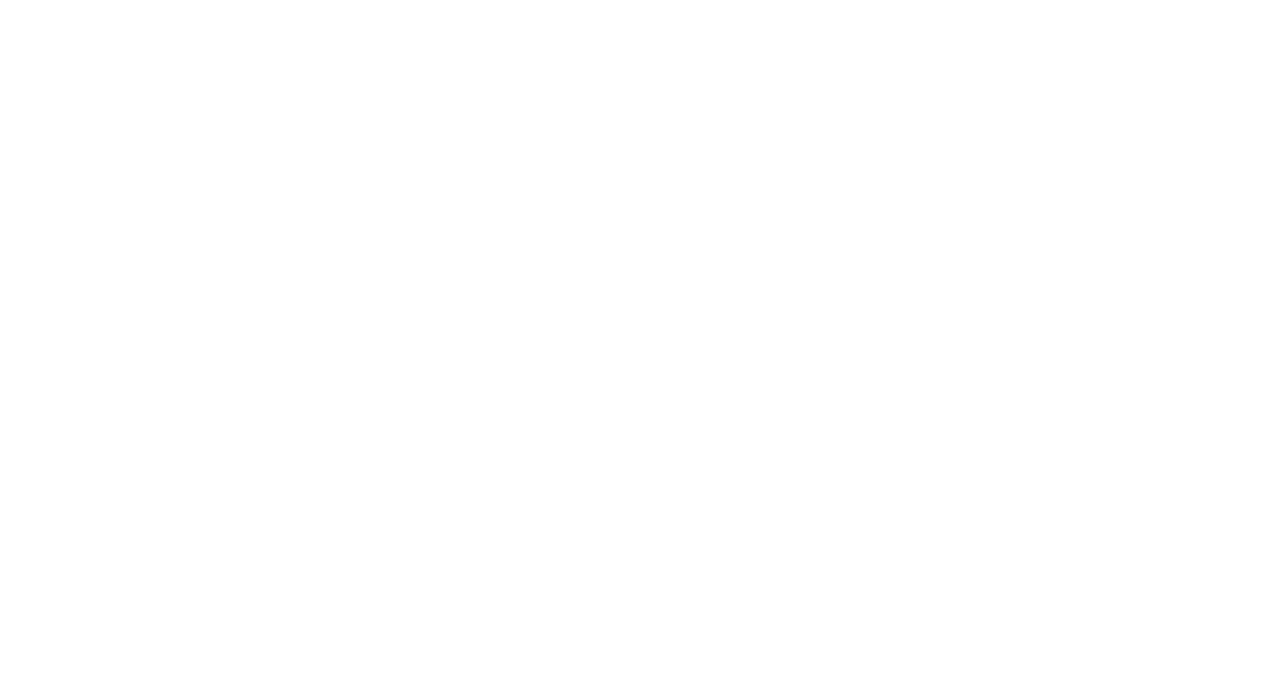
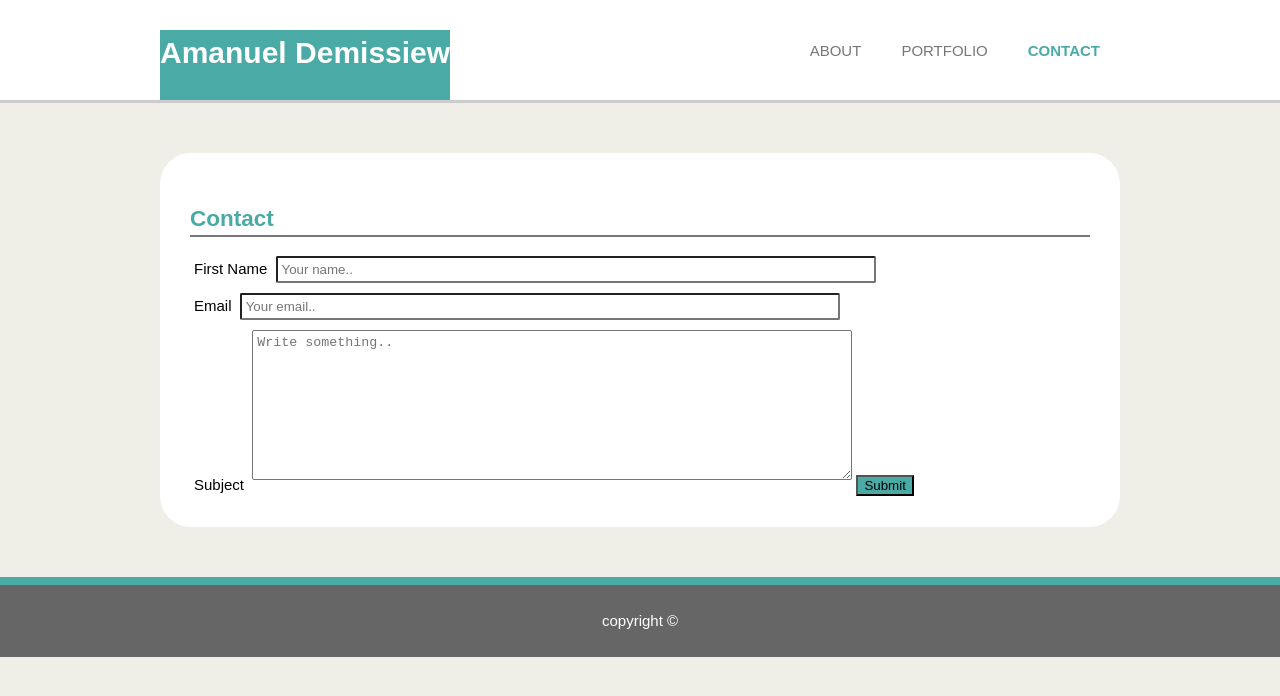
Before and after one commit to azdemissiew/Basic--portfolio, a plain HTML site: page contact.html in a window 1280 px wide. Drawn offline with Linux system fonts and the light colour scheme.

Commit message:
added html and css

```diff
--- a/assets/css/style.css
+++ b/assets/css/style.css
@@ -4,12 +4,21 @@ body{
     line-height: 1.5;
     margin:0;
     padding:0;
-    background-color: #ffffff;
+    background-color:#efeee7;
 }
+/*global*/
 .container{
-    width: 960px;
+    width:960px;
     margin:auto;
     overflow:hidden;
+}
+section .box{
+    padding:30px;
+    margin-top: 50px;
+    margin-bottom:50px;
+    border-radius: 31px;
+    background-color:#ffffff;
+
 }
 img{
     width: 200px;
@@ -18,7 +27,7 @@ img{
   float: left;
 }
 
-ul{
+ ul{
     margin:0;
     padding:0;
 }
@@ -29,6 +38,7 @@ header{
     padding-top:30px;
     min-height:70px;
     border-bottom:#cccccc 3px solid;
+
 }
 
 header a{
@@ -36,6 +46,7 @@ header a{
     text-decoration: none;
     text-transform:uppercase;
     font-size: 15px;
+
 }
 
 header li{
@@ -48,7 +59,11 @@ header #branding {
     float:left;
 }
 header #branding h1{
+    width:150;
+    height:70px;
     margin:0;
+    color:white;
+    background-color:#4aaaa5;
 }
 header nav {
     float:right;
@@ -57,12 +72,63 @@ header nav {
 header.highlight,header .current a{
     color: #4aaaa5;
     font-weight: bold;
+
+
 }
+
 header a:hover{
     color:#4aaaa5;
     font-weight: bold;
 }
 /* showcase*/
-h1{
-   color: #4aaaa5;
+section .container h1{
+    color:#4aaaa5;
+    border-bottom: 2px solid #777777 ;
 }
+
+/* footer*/
+footer{
+    padding:10px;
+
+    color:#ffffff;
+    background-color:#666666;
+    border-top: 8px solid #4aaaa5;
+    text-align: center;
+
+}
+
+
+section #contact-input{
+    font-family: Arial, Helvetica, sans-serif;
+    box-sizing: border-box;
+}
+
+section input[type=text], textarea,label{
+    width:80%;
+    padding:4px;
+    width:600px;
+    border-radius:2px;
+    box-sizing: border-box;
+    margin-bottom: 10px;
+    resize:vertical;
+}
+input[type=submit]{
+
+    background-color:#4aaaa5;
+
+}
+section #portfolio img{
+    background
+    display:inline;
+    margin-left:auto;
+    margin-right: auto;
+
+}
+.band-list {
+
+    list-style-type: none;
+
+    padding-left: 0;
+    background: url('..container');
+
+  }
--- a/contact.html
+++ b/contact.html
@@ -0,0 +1,69 @@
+<!DOCTYPE html>
+<html lang="en-us">
+
+<head>
+    <meta charset="UTF-8">
+    <title>Amanuel Demissiw</title>
+    <meta name="viewport" content="width= device width">
+    <link rel="stylesheet" href="assets/css/style.css">
+
+
+</head>
+
+<body>
+    <header>
+        <div class="container">
+            <div id="branding">
+                <h1><span class="highlight"> Amanuel Demissiew</span></h1>
+            </div>
+            <nav>
+                <ul>
+                    <li><a href="index.html">About</a></li>
+                    <li><a href="portfolio.html">Portfolio </a></li>
+                    <li class="current"><a href="contact.html">Contact</a></li>
+
+
+                </ul>
+            </nav>
+        </div>
+    </header>
+
+    <section id="contact-input">
+        <div class="container">
+            <div class="box">
+                <h1>Contact</h1>
+                <form>
+                    <label for="fname">First Name</label>
+                    <input type="text" id="fname" name="Name" placeholder="Your name.."><br>
+
+                    <label for="email">Email</label>
+                    <input type="text" id="email" Email="Email" placeholder="Your email.."><br>
+
+                    <label for="subject">Subject</label>
+
+                    <textarea id="subject" name="subject" placeholder="Write something.." style="height:150px"></textarea>
+                    <input type="submit" value="Submit">
+
+                </form>
+
+            </div>
+        </div>
+
+    </section>
+
+
+    <footer>
+        <p>copyright &copy;</p>
+    </footer>
+
+
+
+</body>
+
+
+
+
+
+
+
+</html>
```
Also changed, not shown: index.html (+25 -14 lines), portfolio.html (+76 -0 lines), assets/images/AMANUELBISRI - WIN_20140902_201055.JPG (deleted), assets/images/IMG_E0425.JPG (added), assets/images/cold moyntain.jpg (added), assets/images/desert-2097476_960_720.jpg (added), assets/images/mountain.jpg (added), assets/images/night.jpg (added), 1 other file.
